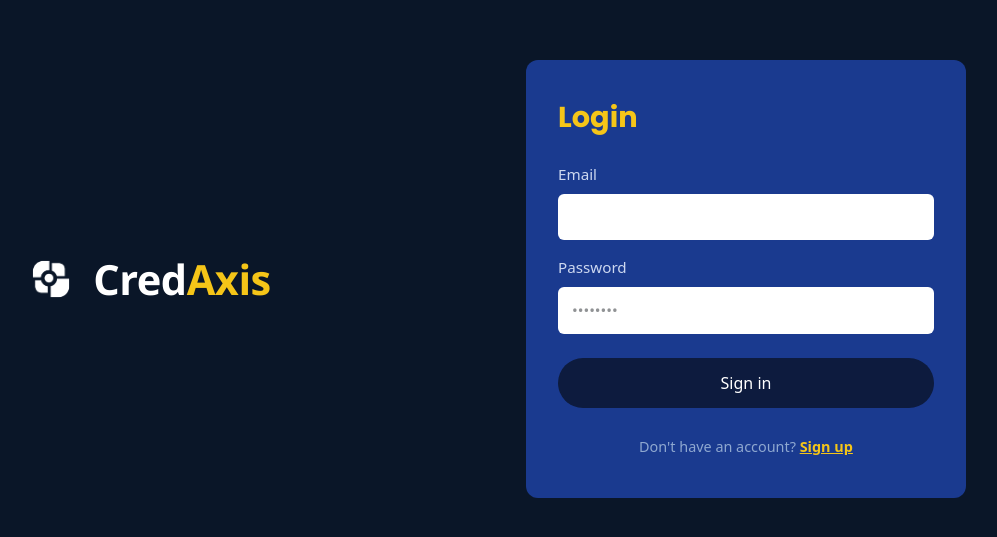
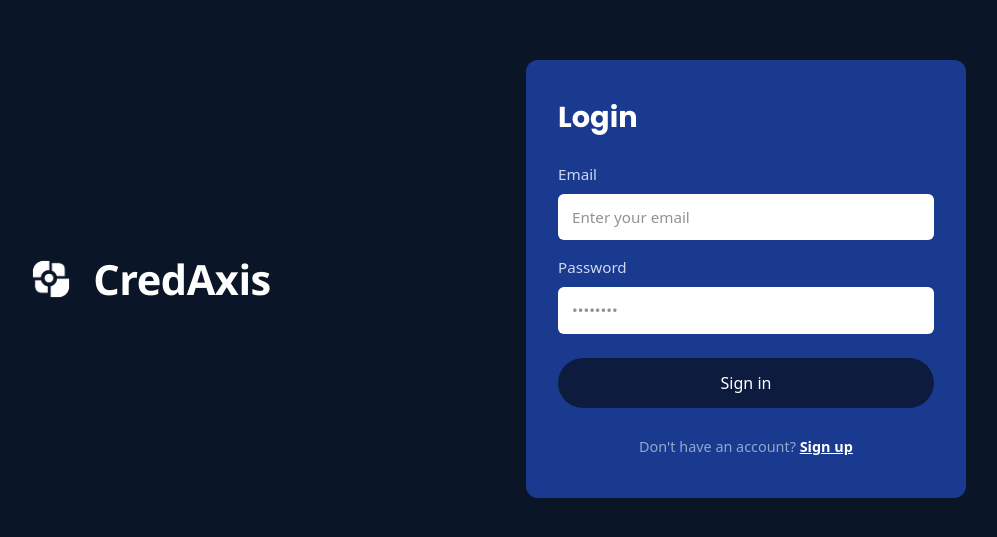
Before and after one commit to Furbixtubs/CredAxis, a React (Vite) app: page /login in a window 1280 px wide. Shown: the part 121-658 px from the top of the page, without its empty margins (194-1191 px from the left). Built offline with nearby package versions, Linux system fonts and the light colour scheme.

Commit message:
color change on login

```diff
--- a/src/components/dashboard/Sidebar.jsx
+++ b/src/components/dashboard/Sidebar.jsx
@@ -144,7 +144,7 @@ function NavItem({ item }) {
           <>
             {isActive && (
               <span
-                className="absolute top-1/2 right-0 -translate-y-1/2 rounded-l-full bg-yellow-400"
+                className="absolute top-1/2 right-0 -translate-y-1/2 rounded-l-full bg-white"
                 style={{ width: 5, height: 36 }}
               />
             )}
--- a/src/pages/auth/Login.css
+++ b/src/pages/auth/Login.css
@@ -48,7 +48,7 @@
 }
 
 .brand-accent {
-  color: #f5c518;
+  color: #ffffff;
   font-size: 2.6rem;
   font-weight: 700;
   letter-spacing: -0.5px;
@@ -77,7 +77,8 @@
 
 /* ─── Title ──────────────────────────────────────────────────── */
 .login-title {
-  color: #f5c518;
+  /* color: #f5c518; */
+  color: #ffffff;
   font-weight: 700;
   font-size: 1.8rem;
   margin-bottom: 28px;
@@ -129,7 +130,9 @@
   border: none;
   margin-bottom: 28px;
   cursor: pointer;
-  transition: background-color 0.2s ease, transform 0.1s ease;
+  transition:
+    background-color 0.2s ease,
+    transform 0.1s ease;
 }
 
 .btn-continue:hover {
@@ -149,7 +152,8 @@
 }
 
 .signup-link {
-  color: #f5c518;
+  /* color: #f5c518; */
+  color: #ffffff;
   font-weight: 600;
   cursor: pointer;
 }
--- a/src/pages/auth/Login.jsx
+++ b/src/pages/auth/Login.jsx
@@ -79,6 +79,7 @@ export default function Login() {
                   type="email"
                   required
                   className="form-input"
+                  placeholder="Enter your email"
                   autoComplete="email"
                   value={email}
                   onChange={(e) => setEmail(e.target.value)}
--- a/src/pages/dashboard/profile/Profile.jsx
+++ b/src/pages/dashboard/profile/Profile.jsx
@@ -231,7 +231,7 @@ export default function Profile() {
       </div>
 
       {/* ── Hero card (cover + avatar + stats) ──────────────────────── */}
-      <Card className="mb-4 overflow-hidden !p-0">
+      <Card className="mb-4 overflow-hidden p-0">
         {/* Cover */}
         <div
           className="relative flex h-20 items-end justify-end pr-3 pb-2 sm:h-28 sm:pr-4 sm:pb-3"
```
